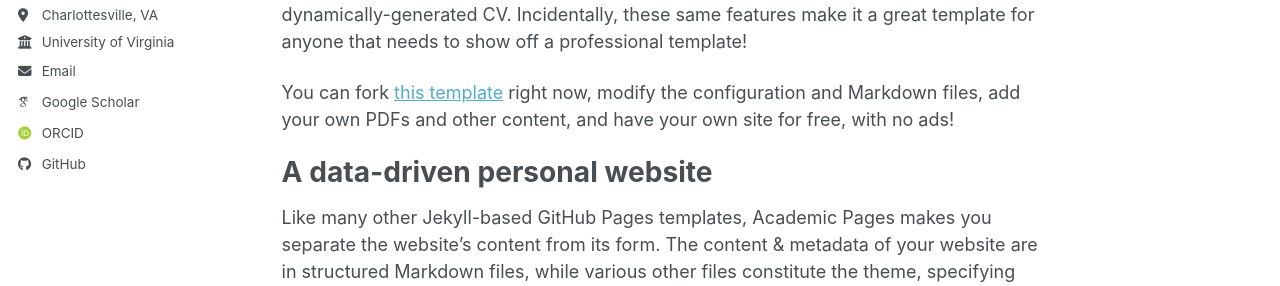
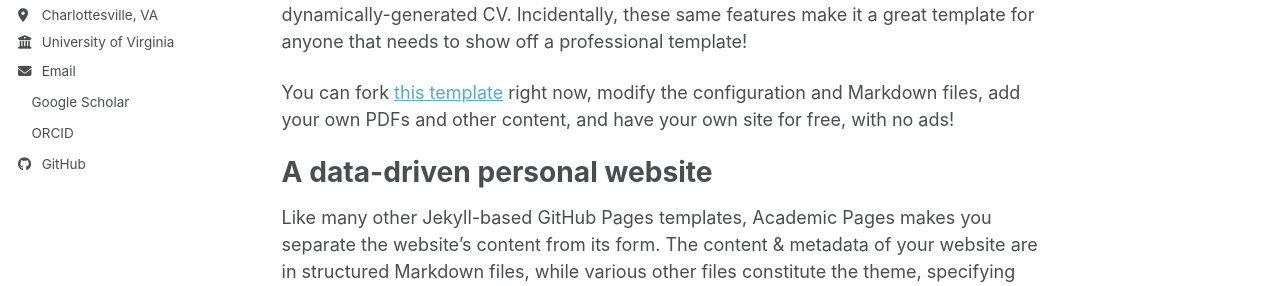
Before and after one commit to heussner/heussner.github.io, a Jekyll site: the page built from _pages/about.md, in a window 1280 px wide. Shown: the part 330-616 px from the top of the page. Built offline with Jekyll 4.4.1, drawn with Linux system fonts in a browser that asks for light colours; some web fonts are replaced; a script bundle is joined from its source files by our own code; library files that are not in the unit come from our copies.

Commit message:
Update custom.html

```diff
--- a/_includes/head/custom.html
+++ b/_includes/head/custom.html
@@ -3,9 +3,8 @@
 <!-- start custom head snippets -->
 
 <!-- Support for Academicons -->
-<link rel="stylesheet" href="{{ base_path }}/assets/css/academicons.css"/>
+<!link rel="stylesheet" href="{{ base_path }}/assets/css/academicons.css"/>
 
-<!-- favicon from https://commons.wikimedia.org/wiki/File:OOjs_UI_icon_academic-progressive.svg -->
 <link rel="apple-touch-icon" sizes="180x180" href="{{ base_path }}/images/apple-touch-icon-180x180.png"/>
 <link rel="icon" type="image/svg+xml" href="{{ base_path }}/images/favicon.svg"/>
 <link rel="icon" type="image/png" href="{{ base_path }}/images/favicon-32x32.png" sizes="32x32"/>
```
